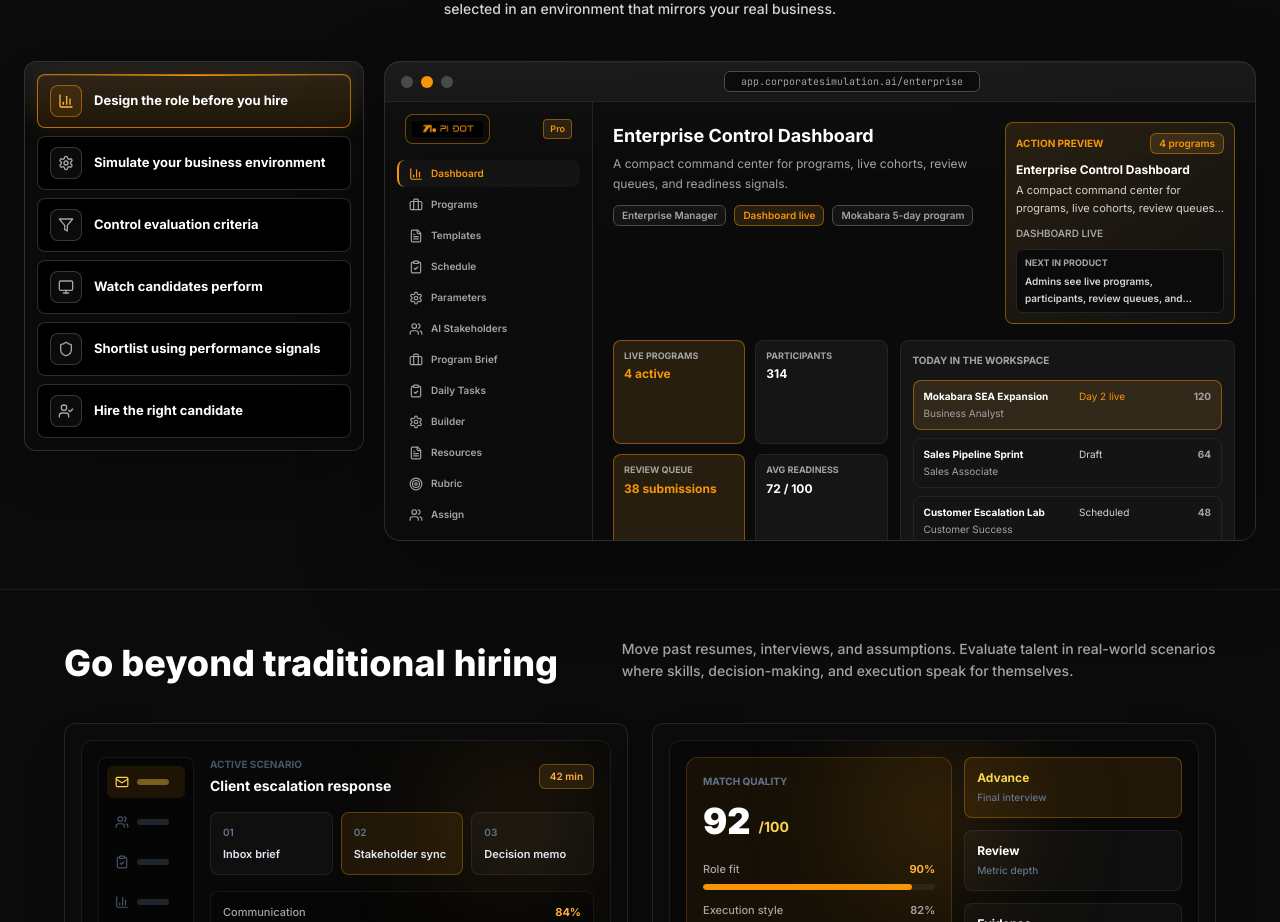
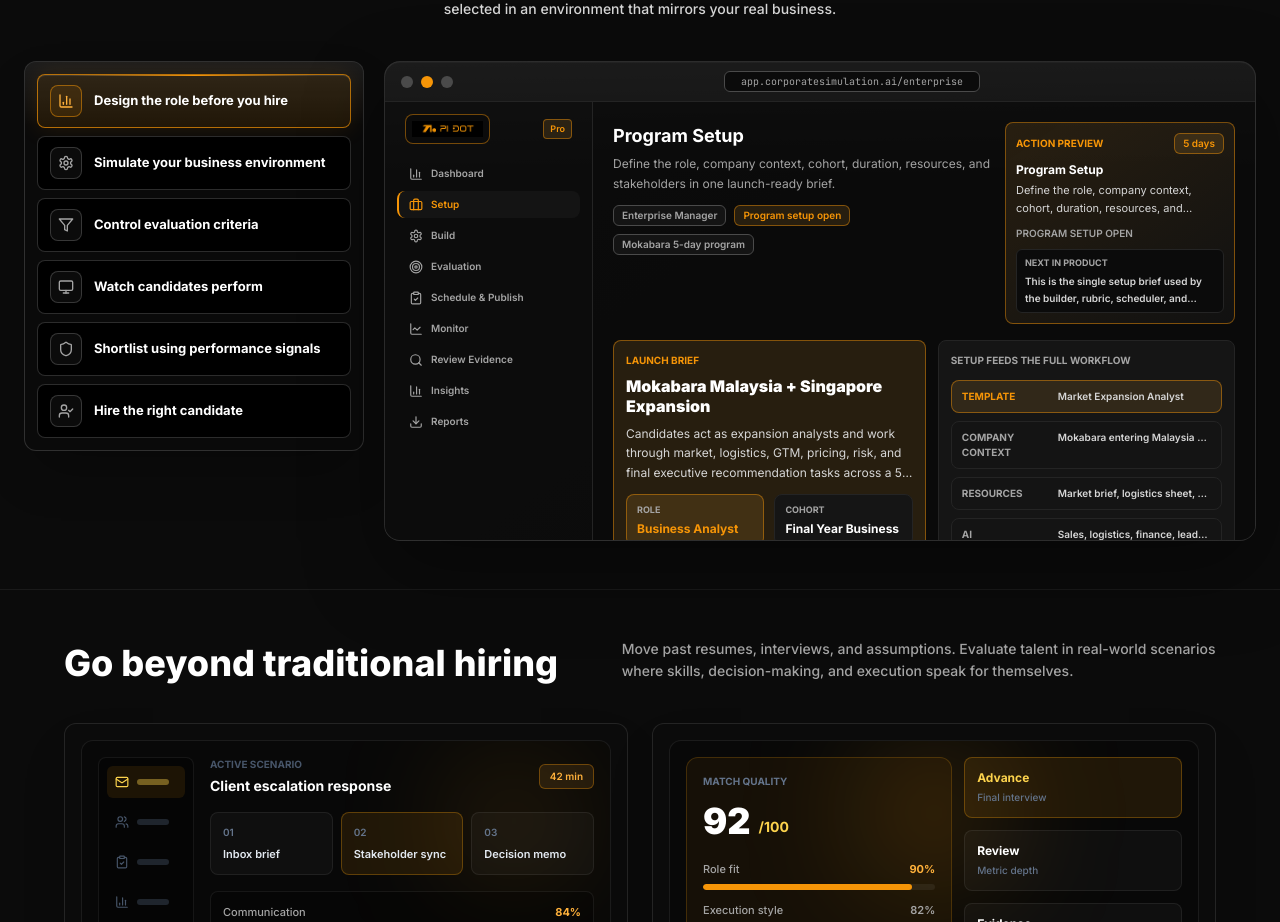
Before and after one commit to Vidur27zx/CorpSim, a Next.js app in the folder frontend/: page / in a window 1280 px wide. Shown: the part 2620-3542 px from the top of the page. Built offline with nearby package versions, Linux system fonts and the light colour scheme.

Commit message:
Restructure enterprise prototype into publish workflow

```diff
--- a/frontend/components/landing/JourneysSection.tsx
+++ b/frontend/components/landing/JourneysSection.tsx
@@ -786,25 +786,17 @@ type EnterprisePrototypeTab = {
 
 const enterprisePrototypeTabs: EnterprisePrototypeTab[] = [
   { id: "dashboard", label: "Dashboard", icon: BarChart3 },
-  { id: "programs", label: "Programs", icon: Briefcase },
-  { id: "templates", label: "Templates", icon: FileText },
-  { id: "schedule", label: "Schedule", icon: ClipboardCheck },
-  { id: "parameters", label: "Parameters", icon: Settings },
-  { id: "stakeholders", label: "AI Stakeholders", icon: Users },
-  { id: "program", label: "Program Brief", icon: Briefcase },
-  { id: "daily", label: "Daily Tasks", icon: ClipboardCheck },
-  { id: "builder", label: "Builder", icon: Settings },
-  { id: "resources", label: "Resources", icon: FileText },
-  { id: "rubric", label: "Rubric", icon: Target },
-  { id: "assign", label: "Assign", icon: Users },
-  { id: "progress", label: "Progress", icon: LineChart },
-  { id: "evidence", label: "Evidence", icon: Search },
-  { id: "governance", label: "Governance", icon: Shield },
+  { id: "program", label: "Setup", icon: Briefcase },
+  { id: "builder", label: "Build", icon: Settings },
+  { id: "rubric", label: "Evaluation", icon: Target },
+  { id: "assign", label: "Schedule & Publish", icon: ClipboardCheck },
+  { id: "progress", label: "Monitor", icon: LineChart },
+  { id: "evidence", label: "Review Evidence", icon: Search },
   { id: "insights", label: "Insights", icon: BarChart3 },
   { id: "reports", label: "Reports", icon: Download },
 ];
 
-const outerStepToEnterpriseTab: EnterprisePrototypeTabId[] = ["dashboard", "schedule", "parameters", "progress", "evidence", "insights"];
+const outerStepToEnterpriseTab: EnterprisePrototypeTabId[] = ["program", "builder", "rubric", "progress", "evidence", "reports"];
 
 const enterpriseTabCopy: Record<EnterprisePrototypeTabId, { title: string; subtitle: string; status: string; metric?: string }> = {
   dashboard: {
@@ -844,9 +836,9 @@ const enterpriseTabCopy: Record<EnterprisePrototypeTabId, { title: string; subti
     metric: "6 personas",
   },
   program: {
-    title: "Mokabara Malaysia + Singapore Expansion",
-    subtitle: "A 5-day enterprise simulation for business analyst and expansion associate readiness.",
-    status: "Program brief open",
+    title: "Program Setup",
+    subtitle: "Define the role, company context, cohort, duration, resources, and stakeholders in one launch-ready brief.",
+    status: "Program setup open",
     metric: "5 days",
   },
   daily: {
@@ -856,8 +848,8 @@ const enterpriseTabCopy: Record<EnterprisePrototypeTabId, { title: string; subti
     metric: "Day 1-5",
   },
   builder: {
-    title: "Simulation Builder",
-    subtitle: "Set the market, role, scenario complexity, AI stakeholders, and multi-day unlock rules.",
+    title: "Build Simulation",
+    subtitle: "Generate daily tasks, resource packs, AI stakeholder events, and scenario pressure from the approved setup.",
     status: "Builder open",
     metric: "Live",
   },
@@ -874,9 +866,9 @@ const enterpriseTabCopy: Record<EnterprisePrototypeTabId, { title: string; subti
     metric: "8 pillars",
   },
   assign: {
-    title: "Assign Cohort",
-    subtitle: "Schedule the 5-day simulation, assign it to a cohort, and enable daily reminders and visibility.",
-    status: "Assignment ready",
+    title: "Schedule & Publish",
+    subtitle: "Review launch readiness, assign the cohort, set daily unlocks, and publish from one control screen.",
+    status: "Ready to publish",
     metric: "120",
   },
   progress: {
@@ -1114,17 +1106,21 @@ function getActionOutcome(interaction: PreviewInteraction) {
   if (status.includes("schedule draft")) return "The admin sets cohort, daily unlock time, reviewers, reminders, and publish rules before launch.";
   if (status.includes("parameters open")) return "Simulation behavior can be tuned before launch: ambiguity, AI guidance, difficulty, and scoring strictness.";
   if (status.includes("stakeholders active")) return "AI personas create realistic workplace messages, constraints, and curveballs during the simulation.";
+  if (status.includes("program setup open")) return "This is the single setup brief used by the builder, rubric, scheduler, and publish flow.";
   if (status.includes("program brief open")) return "The program brief defines the company, markets, role context, duration, and final candidate output.";
   if (status.includes("daily tasks configured")) return "Candidates receive one workplace task per day across the 3-5 day simulation window.";
   if (status.includes("builder open")) return "The builder generates the daily sequence, resource pack, stakeholder events, and evaluation rubric.";
   if (status.includes("resources ready")) return "Admins control which briefs, sheets, personas, and emails candidates use inside the workspace.";
   if (status.includes("rubric calibrated")) return "Each submission is scored against the eight pillars and mapped to role-readiness signals.";
+  if (status.includes("ready to publish")) return "The admin reviews readiness, confirms cohort timing, then publishes without jumping across separate setup pages.";
   if (status.includes("assignment ready")) return "Publishing sends invites, schedules daily unlocks, enables reminders, and opens live monitoring.";
   if (status.includes("live monitoring")) return "Admins can see completion, stuck points, at-risk candidates, and quality signals while the simulation runs.";
   if (status.includes("evidence review")) return "Reviewers inspect candidate submissions, AI notes, skill signals, and shortlist recommendations.";
   if (status.includes("controls locked")) return "Rubrics, score review, bias checks, and override rules are enforced before reports are exported.";
   if (status.includes("insights generated")) return "CorpSim summarizes completion, readiness, top skills, gaps, and recommended follow-up actions.";
   if (status.includes("reports ready")) return "Stakeholder-ready exports can be shared with HR, faculty, placement teams, or leadership.";
+  if (status.includes("setup item")) return "This item is edited inside setup and reused automatically by build, evaluation, and publish.";
+  if (status.includes("readiness check")) return "The admin can inspect this launch requirement here before pressing publish.";
   if (status.includes("program opened")) return "Program detail is selected; the admin can duplicate, monitor, or move it into setup.";
   if (status.includes("template")) return "Template selection pre-fills role, duration, skills, resources, and rubric structure.";
   if (status.includes("schedule action")) return "Daily unlocks, reviewer access, reminders, and participant invites are queued.";
@@ -1390,6 +1386,62 @@ function EnterpriseAdminWorkspace({
           <div className="mt-3">
             <StatusPill text="Day 2 interruption" active />
           </div>
+        </div>
+      </div>
+    );
+  }
+
+  if (activeTab === "program") {
+    return (
+      <div className="grid gap-3 lg:grid-cols-[1fr_0.95fr]">
+        <div className="rounded-lg border p-3" style={{ background: previewTheme.accentSoft, borderColor: previewTheme.accentBorder }}>
+          <p className="text-[10px] font-bold uppercase" style={{ color: previewTheme.accent }}>
+            Launch brief
+          </p>
+          <h3 className="mt-2 text-base font-black leading-tight" style={{ color: previewTheme.textPrimary }}>
+            Mokabara Malaysia + Singapore Expansion
+          </h3>
+          <p className="mt-2 line-clamp-3 text-xs leading-relaxed" style={{ color: previewTheme.textSecondary }}>
+            Candidates act as expansion analysts and work through market, logistics, GTM, pricing, risk, and final executive recommendation tasks across a 5-day simulation.
+          </p>
+          <div className="mt-3 grid grid-cols-2 gap-2.5">
+            <MiniField label="Role" value="Business Analyst" active />
+            <MiniField label="Cohort" value="Final Year Business" />
+            <MiniField label="Duration" value="5 days" active />
+            <MiniField label="Output" value="Executive recommendation" />
+          </div>
+        </div>
+        <div className="rounded-lg border p-3" style={{ background: previewTheme.card, borderColor: previewTheme.borderSoft }}>
+          <SectionTitle title="Setup feeds the full workflow" />
+          {[
+            ["Template", "Market Expansion Analyst"],
+            ["Company context", "Mokabara entering Malaysia + Singapore"],
+            ["Resources", "Market brief, logistics sheet, personas, email"],
+            ["AI stakeholders", "Sales, logistics, finance, leadership"],
+            ["Evaluation", "8-pillar rubric auto-linked"],
+          ].map(([label, value], index) => (
+            <button
+              type="button"
+              key={label}
+              onClick={() =>
+                onInteract({
+                  title: label,
+                  context: value,
+                  status: "Setup item opened",
+                  metric: index === 0 ? "Base" : "Ready",
+                })
+              }
+              className="mb-2 grid w-full grid-cols-[88px_minmax(0,1fr)] gap-2 rounded-lg border px-2.5 py-2 text-left text-[10px] transition-colors hover:border-[#F69507]/50"
+              style={{ background: index === 0 ? previewTheme.accentSoft : previewTheme.panelElevated, borderColor: index === 0 ? previewTheme.accentBorder : previewTheme.borderSoft }}
+            >
+              <span className="font-bold uppercase" style={{ color: index === 0 ? previewTheme.accent : previewTheme.textMuted }}>
+                {label}
+              </span>
+              <span className="truncate font-semibold" style={{ color: previewTheme.textSecondary }}>
+                {value}
+              </span>
+            </button>
+          ))}
         </div>
       </div>
     );
@@ -1591,25 +1643,60 @@ function EnterpriseAdminWorkspace({
 
   if (activeTab === "assign") {
     return (
-      <div className="grid gap-3 lg:grid-cols-[1fr_0.9fr]">
-        <div className="grid gap-2.5">
-          <MiniField label="Assigned cohort" value="Final Year Business Cohort" active />
-          <MiniField label="Participants" value="120 candidates" />
-          <MiniField label="Start" value="Monday, 10:00 AM" active />
-          <MiniField label="End" value="Friday, 6:00 PM" />
-        </div>
+      <div className="grid gap-3 lg:grid-cols-[1.05fr_0.95fr]">
         <div className="rounded-lg border p-3" style={{ background: previewTheme.card, borderColor: previewTheme.borderSoft }}>
-          <SectionTitle title="Publish Settings" />
-          {["Daily reminders enabled", "Faculty / HR visibility enabled", "Late-submission alerts", "AI evaluation after each day"].map((item) => (
-            <div key={item} className="mb-2 flex w-full items-center gap-2.5 text-left">
-              <div className="flex h-5 w-5 items-center justify-center rounded-md border" style={{ background: previewTheme.accentSoft, borderColor: previewTheme.accentBorder }}>
+          <SectionTitle title="Publish readiness" />
+          {[
+            ["Program setup", "Role, company, cohort, duration"],
+            ["Simulation build", "Daily tasks and AI stakeholders"],
+            ["Evaluation rules", "8 pillars and reviewer policy"],
+            ["Resources", "Candidate brief, sheets, personas"],
+            ["Schedule", "Mon 10:00 AM to Fri 6:00 PM"],
+          ].map(([label, value], index) => (
+            <button
+              type="button"
+              key={label}
+              onClick={() =>
+                onInteract({
+                  title: label,
+                  context: value,
+                  status: "Readiness check opened",
+                  metric: "Ready",
+                })
+              }
+              className="mb-2 flex w-full items-center gap-2.5 rounded-lg border px-2.5 py-2 text-left transition-colors hover:border-[#F69507]/50"
+              style={{ background: index === 4 ? previewTheme.accentSoft : previewTheme.panelElevated, borderColor: index === 4 ? previewTheme.accentBorder : previewTheme.borderSoft }}
+            >
+              <div className="flex h-5 w-5 shrink-0 items-center justify-center rounded-md border" style={{ background: previewTheme.accentSoft, borderColor: previewTheme.accentBorder }}>
                 <Check className="h-3 w-3" style={{ color: previewTheme.accent }} />
               </div>
-              <span className="text-[11px] font-semibold" style={{ color: previewTheme.textSecondary }}>
-                {item}
-              </span>
-            </div>
+              <div className="min-w-0">
+                <p className="text-[11px] font-bold" style={{ color: previewTheme.textPrimary }}>
+                  {label}
+                </p>
+                <p className="truncate text-[10px]" style={{ color: previewTheme.textMuted }}>
+                  {value}
+                </p>
+              </div>
+            </button>
           ))}
+        </div>
+        <div className="rounded-lg border p-3" style={{ background: previewTheme.card, borderColor: previewTheme.borderSoft }}>
+          <SectionTitle title="Launch controls" />
+          <div className="grid grid-cols-2 gap-2.5">
+            <MiniField label="Assigned cohort" value="Final Year Business" active />
+            <MiniField label="Participants" value="120 candidates" />
+            <MiniField label="Daily unlock" value="10:00 AM" active />
+            <MiniField label="Reminders" value="Auto-enabled" />
+          </div>
+          <div className="mt-3 rounded-lg border p-2.5" style={{ background: previewTheme.accentSoft, borderColor: previewTheme.accentBorder }}>
+            <p className="text-[10px] font-bold uppercase" style={{ color: previewTheme.accent }}>
+              What publish does
+            </p>
+            <p className="mt-1 text-[11px] font-semibold leading-relaxed" style={{ color: previewTheme.textSecondary }}>
+              Sends invites, locks the rubric, schedules the 5 daily tasks, enables AI review, and opens the live monitoring dashboard.
+            </p>
+          </div>
           <button
             type="button"
             onClick={() =>
```
